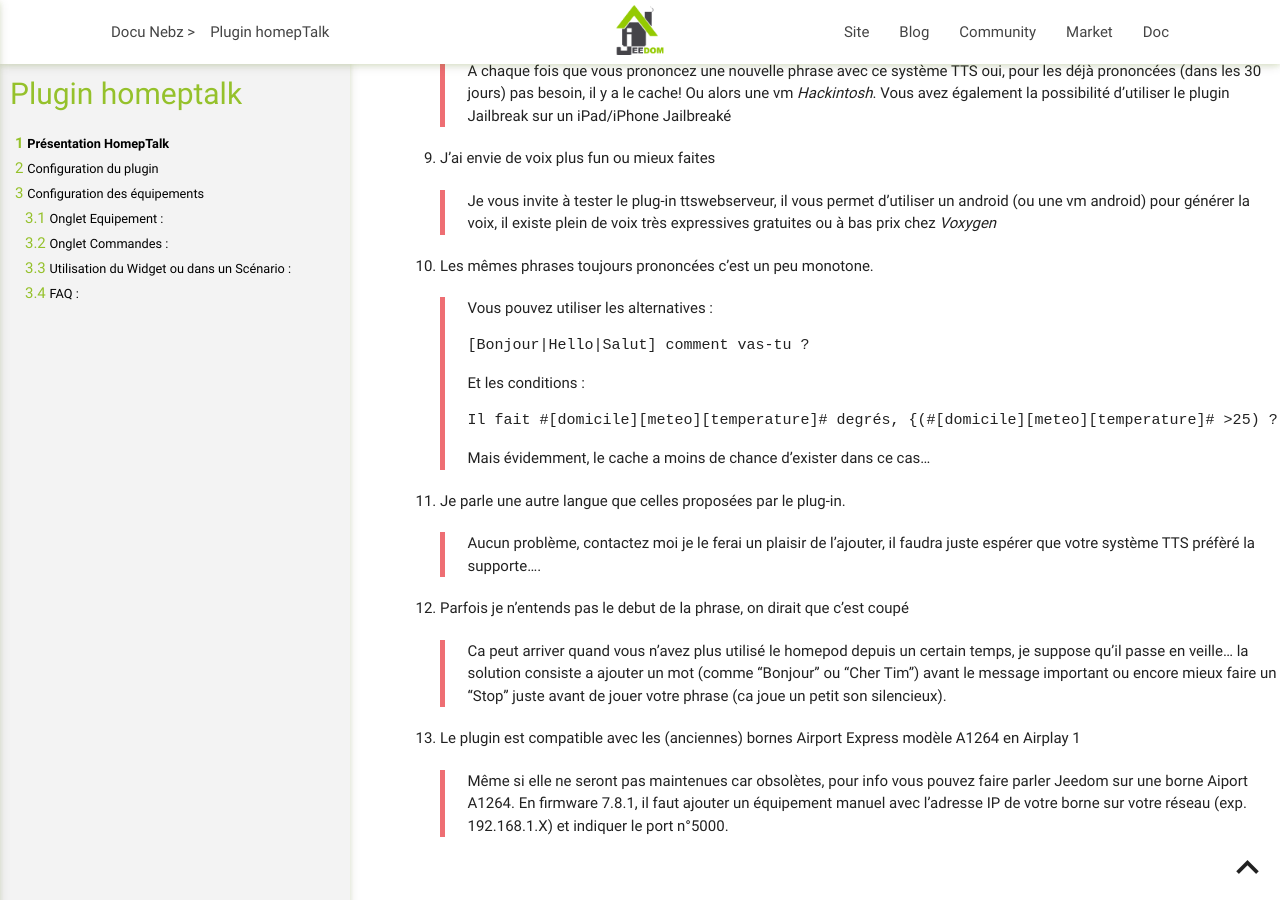
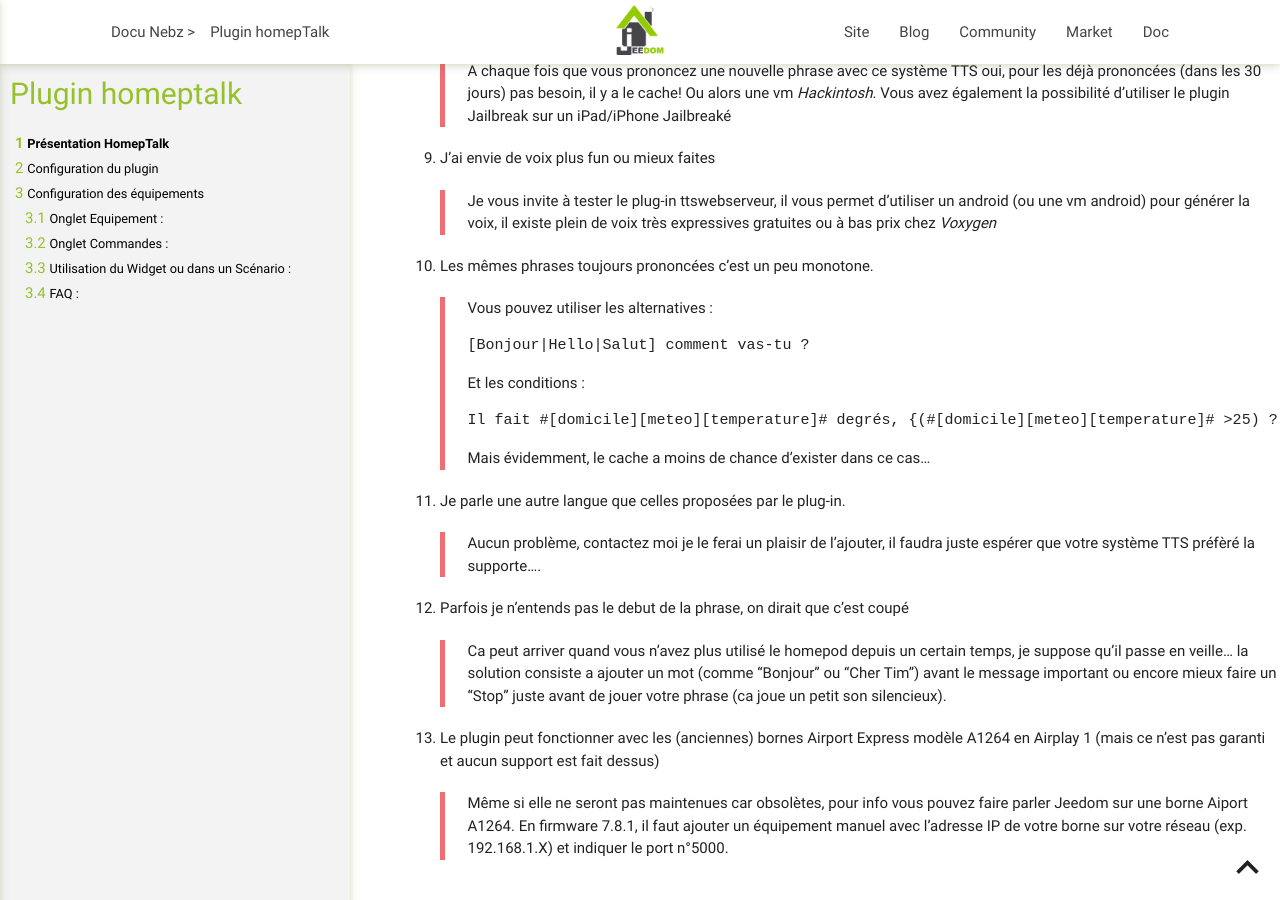
Before and after one commit to NebzHB/jeedom_docs, a Jekyll site: the page built from plugins/homepTalk/fr_FR/index.md, in a window 1280 px wide and 900 px high, scrolled down 3854 px. Built offline with Jekyll 4.4.1, drawn with Linux system fonts in a browser that asks for light colours.

Commit message:
Update index.md

```diff
--- a/plugins/homepTalk/fr_FR/index.md
+++ b/plugins/homepTalk/fr_FR/index.md
@@ -143,5 +143,5 @@
 >Aucun problème, contactez moi je le ferai un plaisir de l'ajouter, il faudra juste espérer que votre système TTS préfèré la supporte....
 12. Parfois je n'entends pas le debut de la phrase, on dirait que c'est coupé
 >Ca peut arriver quand vous n'avez plus utilisé le homepod depuis un certain temps, je suppose qu'il passe en veille... la solution consiste a ajouter un mot (comme "Bonjour" ou "Cher Tim") avant le message important ou encore mieux faire un "Stop" juste avant de jouer votre phrase (ca joue un petit son silencieux).
-13. Le plugin est compatible avec les (anciennes) bornes Airport Express modèle A1264 en Airplay 1
+13. Le plugin peut fonctionner avec les (anciennes) bornes Airport Express modèle A1264 en Airplay 1 (mais ce n'est pas garanti et aucun support est fait dessus)
 >Même si elle ne seront pas maintenues car obsolètes, pour info vous pouvez faire parler Jeedom sur une borne Aiport A1264. En firmware 7.8.1, il faut ajouter un équipement manuel avec l'adresse IP de votre borne sur votre réseau (exp. 192.168.1.X) et indiquer le port n°5000.
```
